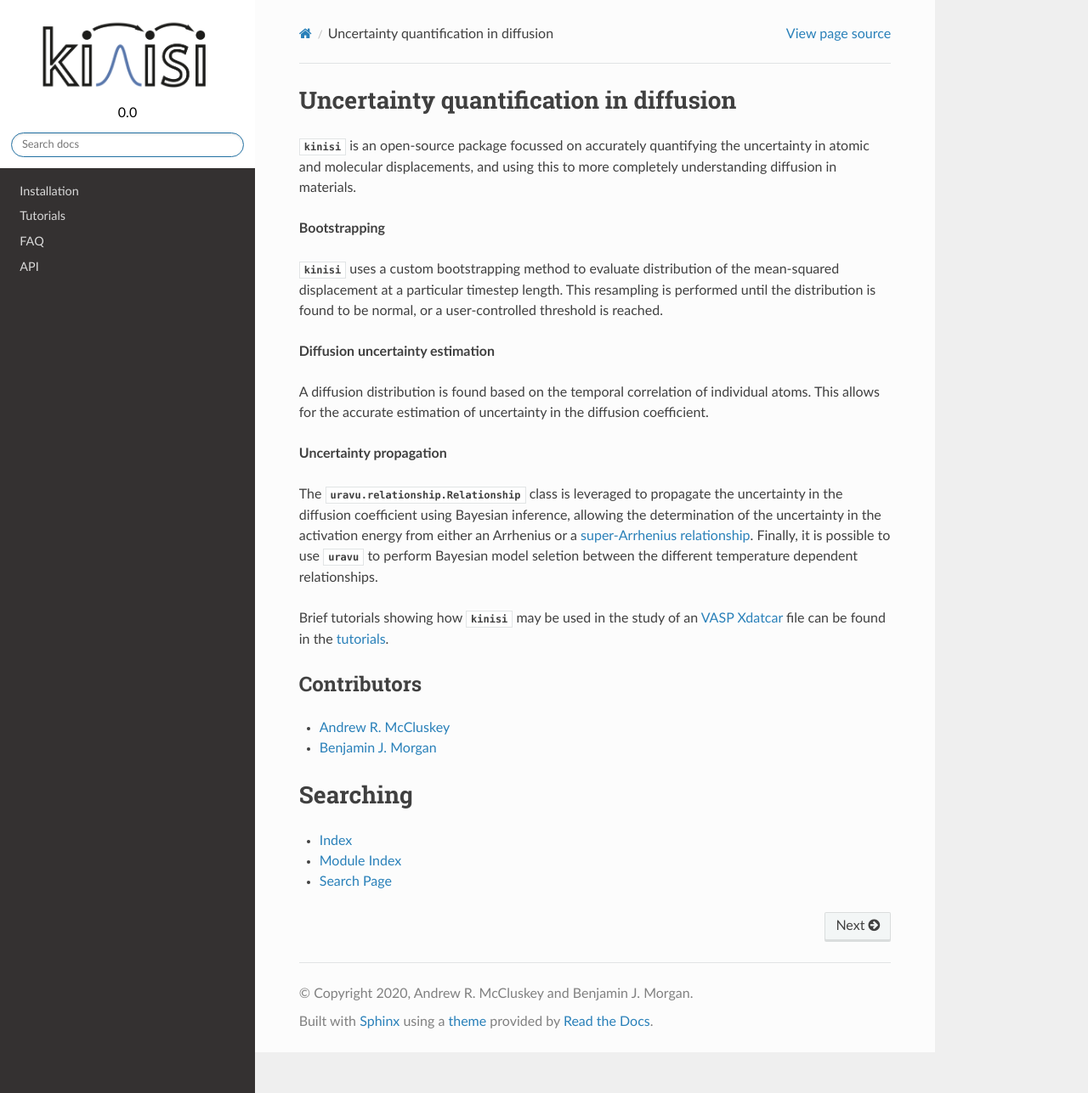
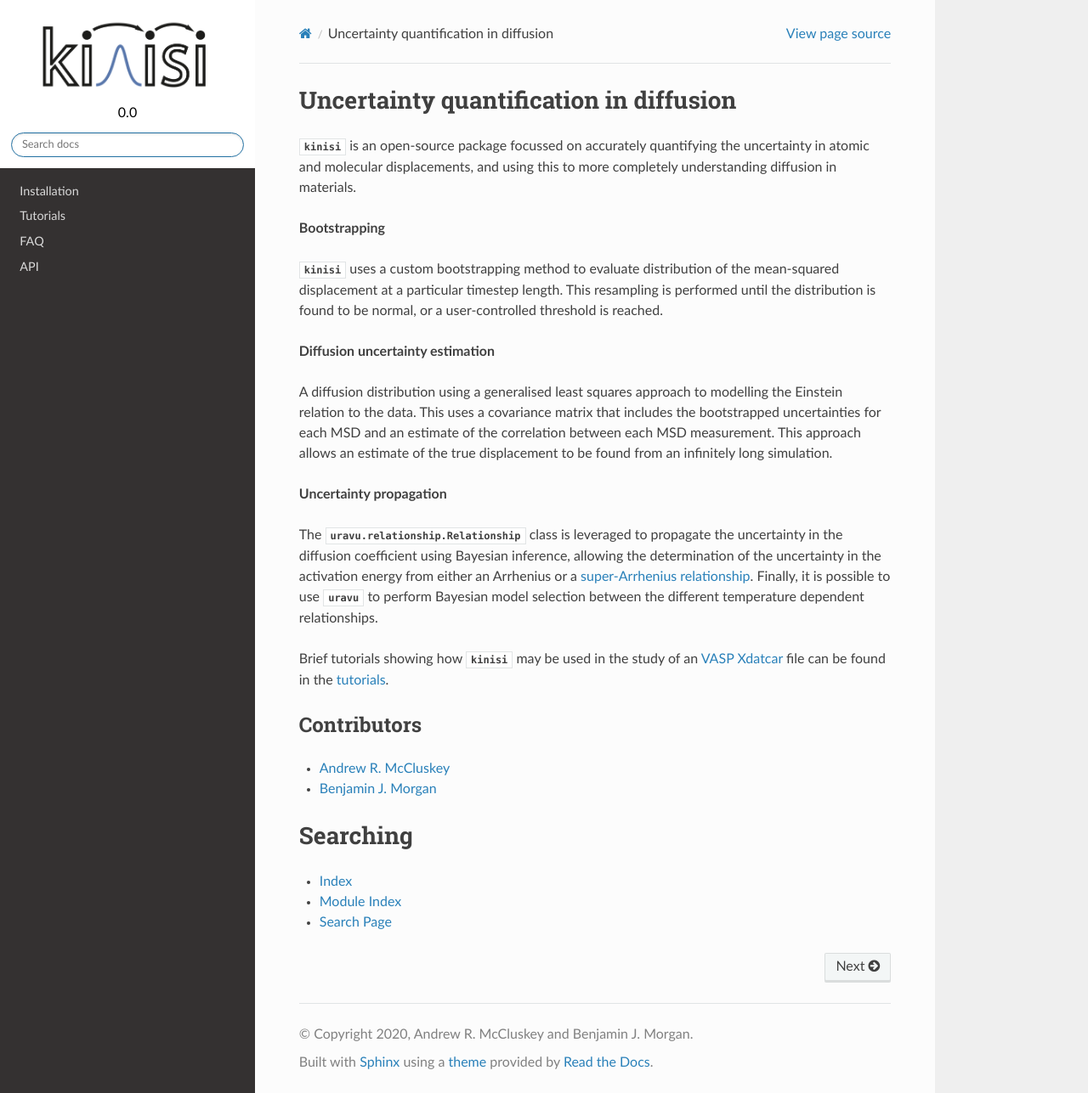
Before and after one commit to bjmorgan/kinisi, a Sphinx documentation site: the page built from docs/source/index.rst, in a window 1280 px wide and 1287 px high. Shown: the whole window at 85% size. Built offline with Sphinx 7.4.7 and the Read the Docs theme 2.0.0, drawn with Linux system fonts in a browser that asks for light colours; formulas are drawn with MathJax 3.

Commit message:
change homepage

```diff
--- a/docs/source/index.rst
+++ b/docs/source/index.rst
@@ -15,13 +15,14 @@ This resampling is performed until the distribution is found to be normal, or a
 
 **Diffusion uncertainty estimation**
 
-A diffusion distribution is found based on the temporal correlation of individual atoms.
-This allows for the accurate estimation of uncertainty in the diffusion coefficient.
+A diffusion distribution using a generalised least squares approach to modelling the Einstein relation to the data.
+This uses a covariance matrix that includes the bootstrapped uncertainties for each MSD and an estimate of the correlation between each MSD measurement.
+This approach allows an estimate of the true displacement to be found from an infinitely long simulation.
 
 **Uncertainty propagation**
 
 The :py:class:`uravu.relationship.Relationship` class is leveraged to propagate the uncertainty in the diffusion coefficient using Bayesian inference, allowing the determination of the uncertainty in the activation energy from either an Arrhenius or a `super-Arrhenius relationship`_.
-Finally, it is possible to use :py:mod:`uravu` to perform Bayesian model seletion between the different temperature dependent relationships.
+Finally, it is possible to use :py:mod:`uravu` to perform Bayesian model selection between the different temperature dependent relationships.
 
 Brief tutorials showing how :py:mod:`kinisi` may be used in the study of an `VASP Xdatcar`_ file can be found in the `tutorials`_.
 
```
